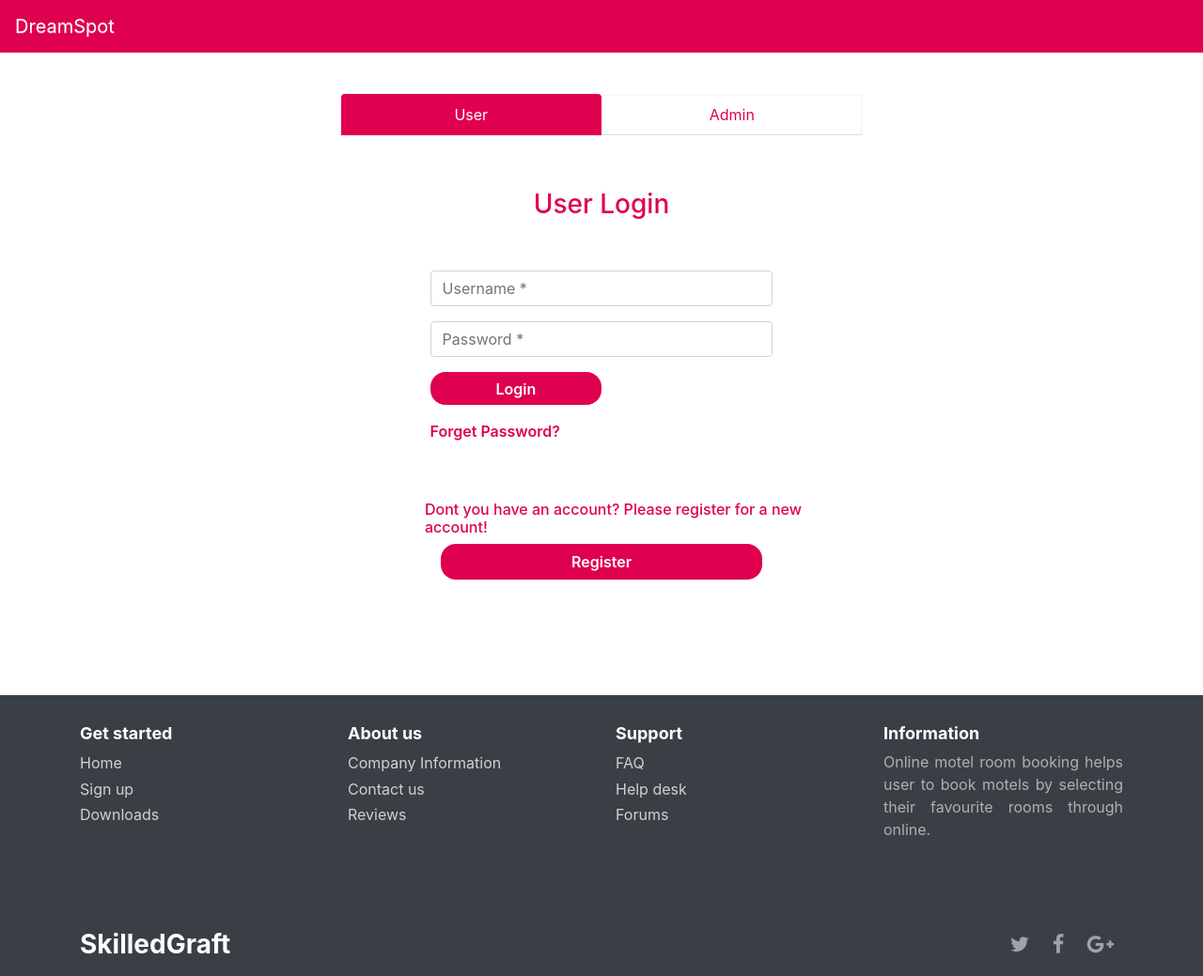
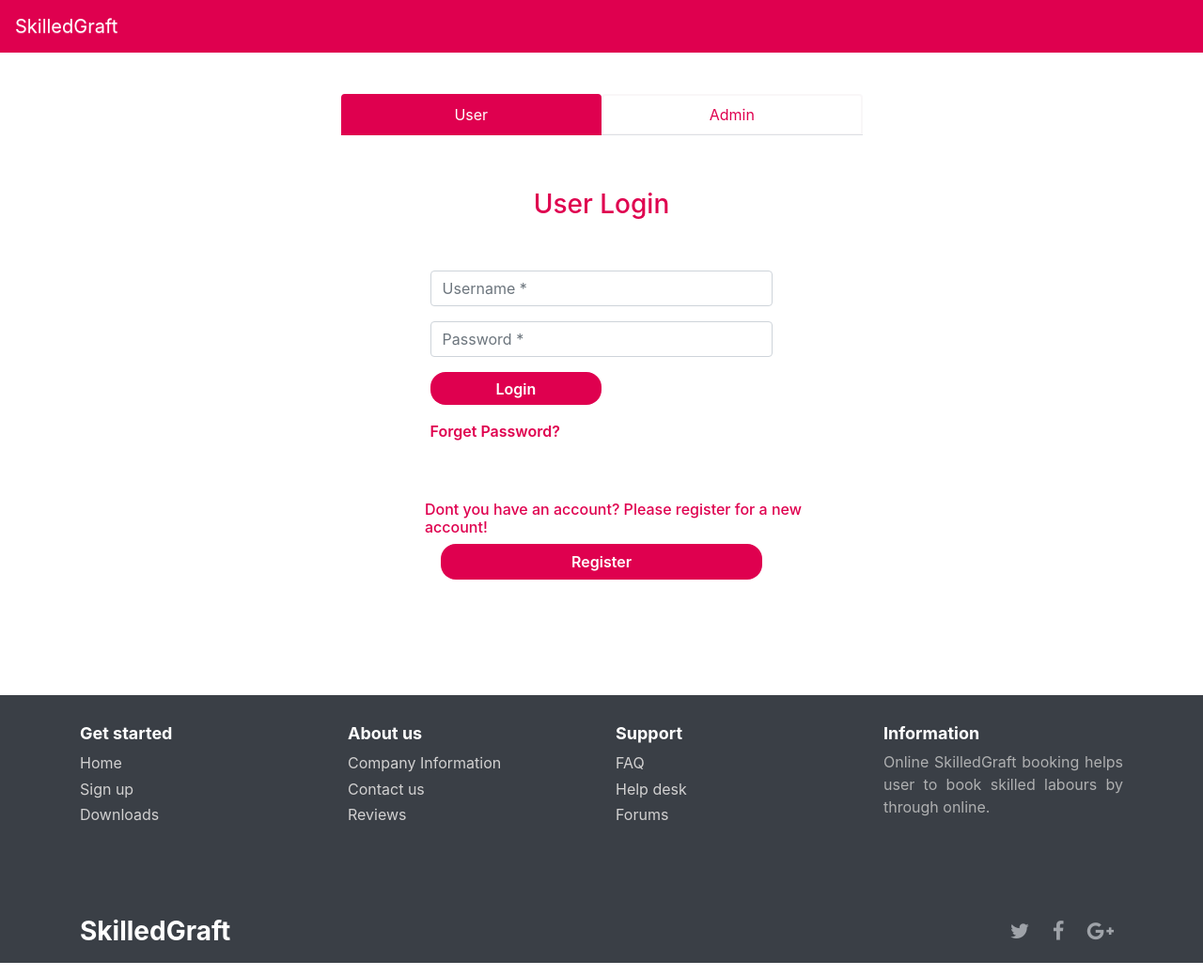
Before and after one commit to vamsee47/Skilled_graft, a plain HTML site: page index.html in a window 1280 px wide. Shown: the whole page at 94% size. Drawn offline with nearby package versions, Linux system fonts and the light colour scheme.

Commit message:
add functionality

```diff
--- a/index.html
+++ b/index.html
@@ -16,7 +16,7 @@
    <body>
       <!------ Include the above in your HEAD tag ---------->
       <nav class="navbar fixed-top navbar-expand-lg navbar-light bg-light">
-         <a class="navbar-brand" href="#">DreamSpot</a>
+         <a class="navbar-brand" href="#">SkilledGraft</a>
       </nav>
       <div class="container login-container">
          <div class="row">
@@ -153,7 +153,7 @@
                </div>
                <div class="col-sm-3 info">
                   <h5>Information</h5>
-                  <p>Online motel room booking helps user to book motels by selecting their favourite rooms through online.</p>
+                  <p>Online SkilledGraft booking helps user to book skilled labours by  through online.</p>
                </div>
             </div>
          </div>
```
